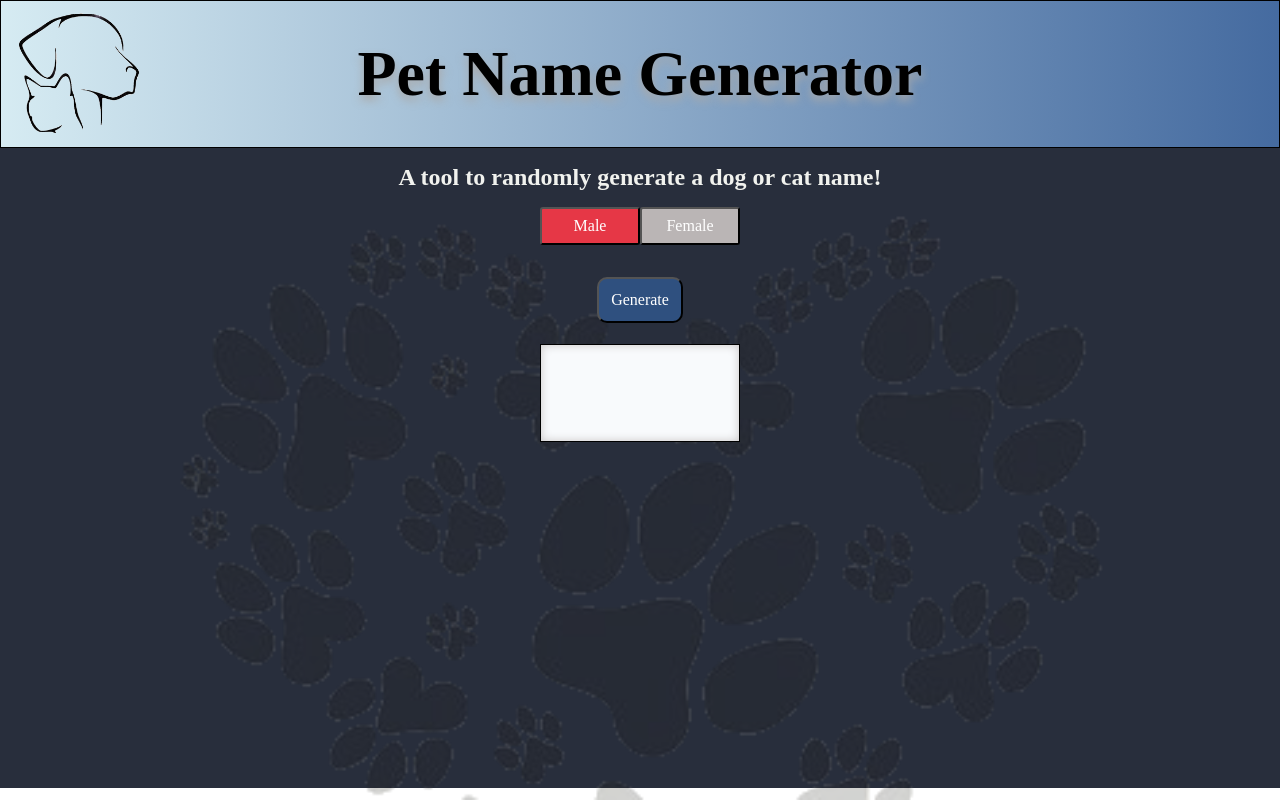
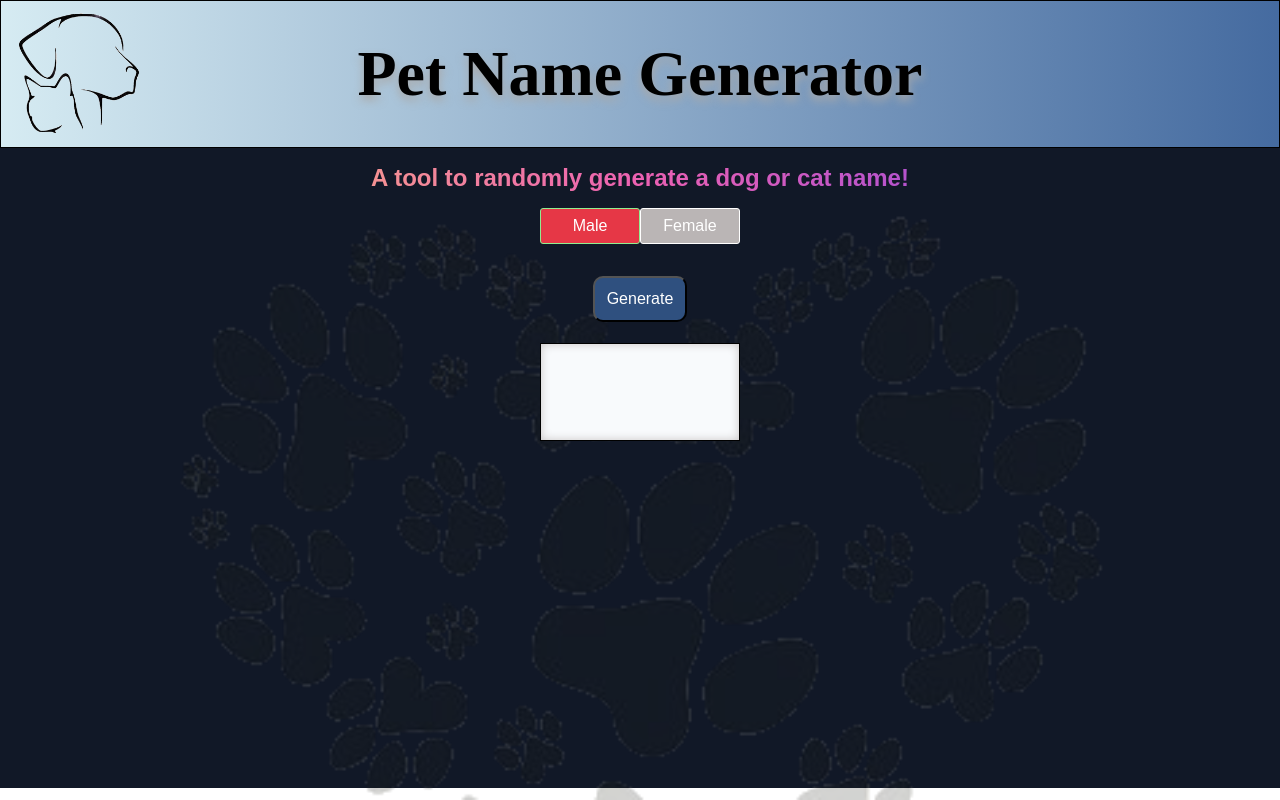
Before and after one commit to Pets-without-names/Jax-Pet-Names, a React (Create React App) app in the folder client/: page / in a window 1280 px wide. Built offline with nearby package versions, Linux system fonts and the light colour scheme; no server answers; a web font is replaced by a local one.

Commit message:
updated color styling

```diff
--- a/client/src/styles/main.css
+++ b/client/src/styles/main.css
@@ -7,7 +7,7 @@
   --inactive-btn-color: hsl(0, 3%, 72%);
   --generate-btn-color: hsl(215, 46%, 34%);
   --results-bg-color: hsl(210, 40%, 98%);
-  --dark-bg-color: hsla(221, 39%, 11%, 0.9);
+  --dark-bg-color: hsl(221, 39%, 11%);
   --dark-bg-font: hsl(75, 12%, 94%);
 }
 
@@ -47,7 +47,11 @@ main {
 }
 
 h2 {
+  font-family: Moranga, sans-serif;
   color: var(--dark-bg-font);
+  background: linear-gradient(90deg, #ffd16a, #ec61b2 50%, #6e40f1);
+  background-clip: text;
+  -webkit-text-fill-color: transparent;
 }
 
 /* background styling */
@@ -79,6 +83,7 @@ p {
 
 button {
   cursor: pointer;
+  font-family: Moranga, sans-serif;
 }
 
 /* gender button container set-up */
@@ -106,10 +111,12 @@ button {
   padding: 0.5em;
   border-radius: 3px;
   font-size: 1rem;
+  border: 1px solid white;
 }
 /* styling for the gender button that is clicked */
 .active {
   background-color: var(--active-btn-color);
+  border: 1.75px solid lightgreen;
 }
 
 /* Generate name button container styling */
```
